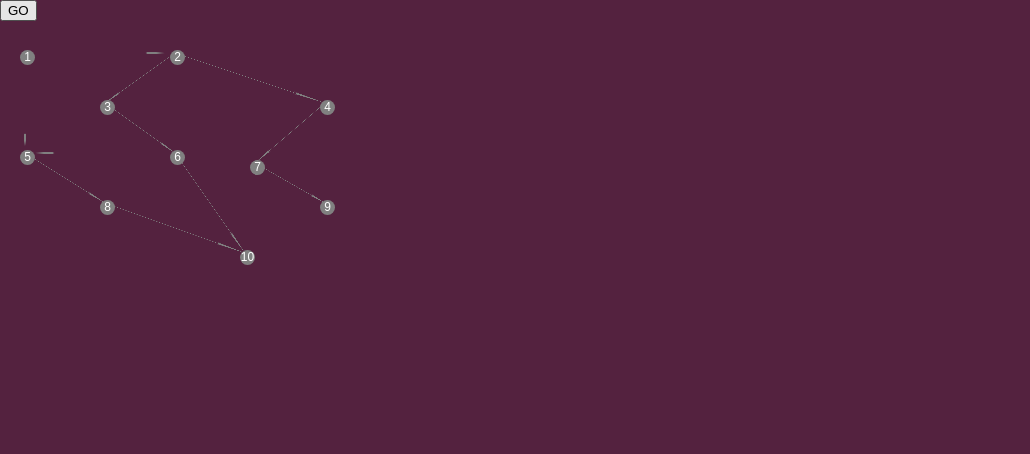
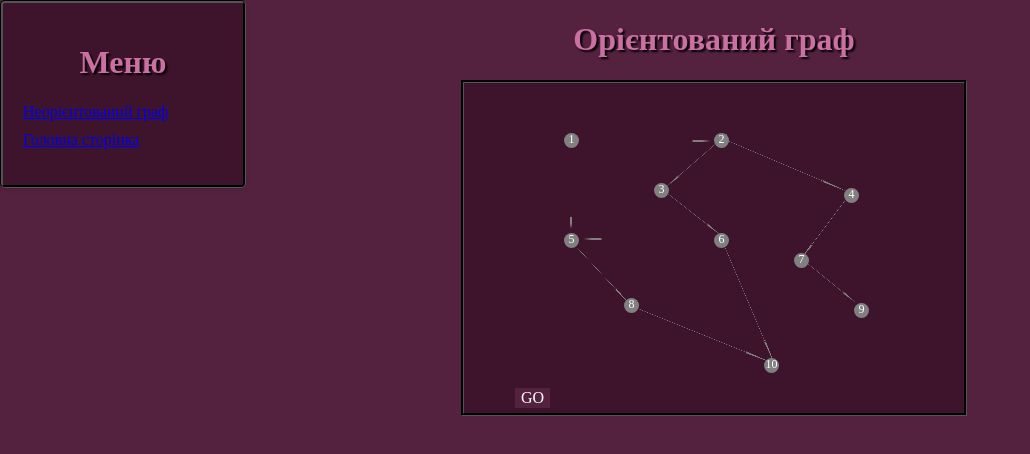
Before and after one commit to puyrgenJidda/graphs, a plain HTML site: page dir_graph.html in a window 1280 px wide. Shown: the whole page, without its empty margins (0-1030 px from the left). Drawn offline with Linux system fonts and the light colour scheme.

Commit message:
Графи з relative + стилізація сторінок з графами

```diff
--- a/css/graph.css
+++ b/css/graph.css
@@ -1,9 +1,29 @@
+body{
+    background-color: #54223f;
+    display: flex;
+}
+.container{
+    width:70%;
+
+}
+h1{
+    text-align: center;
+    color: #ca70a3;
+    text-shadow: 2px 2px 2px #000;
+}
 #graph {
-    position: absolute;
+    position: relative;
+    background-color: #3e142c;
+    margin: 0 auto;
+    height: 330px;
+    width: 400px;
+    padding: 0 50px;
+    border-style: groove;
+    border-color: black;
 }
 
 .circle {
-    position: absolute;
+    position: relative;
     border-radius: 50%;
     background-color: #808080;
     width: 15px;
@@ -15,102 +35,98 @@
 }
 
 .line {
-    position: absolute;
+    position: relative;
     height: 3px;
     z-index: 0;
 }
-body {
-    font-family: Arial, sans-serif;
-    color: #eadfdf;
-    margin: 0;
-    background-color: #54223f;
-    position: absolute;
+
+#graph :nth-child(11) {
+    width: 150px;
 }
 
-h1 {
-    font-size: 36px;
-    margin-bottom: 20px;
-    text-align: center;
-}
-    h2 {
-        font-size: 36px;
-        text-align: center;
-        font-style: italic;
-        text-transform: uppercase;
-    margin-bottom: 10px;
-}
- h3, h4 {
-    font-family: "Times New Roman", serif;
-    font-style: italic;
+#graph :nth-child(12) {
+    width: 100px;
+    transform-origin: left;
+    transform: rotate(90deg);
 }
 
-
-p {
-    margin-bottom: 10px;
+#graph :nth-child(13) {
+    width: 80px;
+    transform-origin: left;
+    transform: rotate(139deg);
 }
 
-.graph-list {
-    float: left;
+#graph :nth-child(14) {
+    width: 140px;
+    transform-origin: left;
+    transform: rotate(23deg);
+}
+
+#graph :nth-child(15) {
+    width: 78px;
+    transform-origin: left;
+    transform: rotate(38deg);
+}
+
+#graph :nth-child(16) {
+    width: 85px;
+    transform-origin: left;
+    transform: rotate(127deg);
+}
+
+#graph :nth-child(17) {
+    width: 85px;
+    transform-origin: left;
+    transform: rotate(47deg);
+}
+#graph :nth-child(18) {
+    width: 130px;
+    transform-origin: left;
+    transform: rotate(67deg);
+}
+#graph :nth-child(19) {
+    width: 150px;
+    transform-origin: left;
+    transform: rotate(180deg);
+}
+#graph :nth-child(20) {
+    width: 75px;
+    transform-origin: left;
+    transform: rotate(39deg);
+}
+#graph :nth-child(21) {
+    width: 150px;
+    transform-origin: left;
+    transform: rotate(22deg);
+}
+.buttonGo{
+    position: relative;
+    left:-153px;
+    bottom: -100px;
+    border: none;
+    background-color: #54223f;
+    color:#fff;
+}
+.buttonGo:active{
+    border:1px solid #dc59a5;
+}
+
+.menu{
+    border-style: groove;
+    border-color: black;
     width: 200px;
     margin-right: 20px;
-    background-color: #54223f;
+    background-color: #3e142c;
     padding: 20px;
     border-radius: 5px;
     box-shadow: 0 2px 5px rgba(0, 0, 0, 0.1);
+    height: fit-content;
 }
-
-.graph-list ul {
+.menu ul {
     list-style-type: none;
     padding: 0;
 }
 
-.graph-list li {
+.menu li {
     margin-bottom: 10px;
 }
-
-.graphs {
-    display: flex;
-    flex-direction: row;
-    align-items: flex-start;
-    justify-content: space-between;
-}
-
-.graph {
-    flex-basis: calc(50% - 10px);
-    margin-bottom: 30px;
-    background-color: #54223f;
-    padding: 20px;
-    border-radius: 5px;
-    box-shadow: 0 2px 5px rgba(0, 0, 0, 0.1);
-    transition: transform 0.3s ease;
-}
-
-.graph:hover {
-    transform: scale(1.05);
-}
-
-.graph img {
-    width: 100%;
-    margin-bottom: 10px;
-    border-radius: 5px;
-}
-
-.graph p {
-    font-style: italic;
-    color: #eee6e6;
-}
-
-.container {
-    display: flex;
-    justify-content: space-between;
-    align-items: flex-start;
-}
-
-.content {
-    flex-grow: 1;
-    margin-left: 20px;
-}
-
-.graph-info {
-    margin-bottom: 40px;
-}
--- a/dir_graph.html
+++ b/dir_graph.html
@@ -1,52 +1,59 @@
 <!DOCTYPE html>
 <html lang="en">
+
 <head>
     <meta charset="UTF-8">
     <meta http-equiv="X-UA-Compatible" content="IE=edge">
     <meta name="viewport" content="width=device-width, initial-scale=1.0">
     <title>Орієнтований граф</title>
     <link rel="stylesheet" href="css/graph.css">
+    <link rel="stylesheet" href="css/normalize.css">
     <style>
-        .line{
+        .line {
             height: 2px;
         }
     </style>
 </head>
+
 <body>
-    <div id="graph">
-        <div class="circle" style="left: 20px; top: 50px;">1</div>
-        <img src="img/arrow_gray.png" alt="" class="line" style="left: 25px; top: 52px;">
-        <img src="img/arrow_gray.png" alt="" class="line" style="left: 25px; top: 52px;">
+    <div class="menu">
+        <h1>Меню</h1>
+        <ul>
+            <li><a href="undir_graph.html">Неорієнтований граф</a></li>
+            <li><a href="index.html">Головна сторінка</a></li>
+        </ul>
+    </div>
+    <div class="container">
+        <h1>Орієнтований граф</h1>
+        <div id="graph">
+            <div class="circle" style="left: 50px; top: 50px;">1</div>
+            <div class="circle" style="left: 200px; top: 35px;">2</div>
+            <div class="circle" style="left: 140px; top: 70px;">3</div>
+            <div class="circle" style="left: 330px; top: 60px;">4</div>
+            <div class="circle" style="left: 50px; top: 90px;">5</div>
+            <div class="circle" style="left: 200px; top: 75px;">6</div>
+            <div class="circle" style="left: 280px; top: 80px;">7</div>
+            <div class="circle" style="left: 110px; top: 110px;">8</div>
+            <div class="circle" style="left: 340px; top: 100px;">9</div>
+            <div class="circle" style="left: 250px; top: 140px;">10</div>
 
-        <div class="circle" style="left: 170px; top: 50px;">2</div>
-        <img src="img/arrow_gray.png" alt="" class="line" style="left: 175px; top: 52px;">
-        <img src="img/arrow_gray.png" alt=""  class="line" style="left: 175px; top: 52px;">
+            <img src="img/arrow_gray.png" alt="" class="line" style="left: 57px; top: -105px;">
+            <img src="img/arrow_gray.png" alt="" class="line" style="left: -97px; top: -110px;">
+            <img src="img/arrow_gray.png" alt="" class="line" style="left: -45px; top: -112px;">
+            <img src="img/arrow_gray.png" alt="" class="line" style="left: 205px; top: -127px;">
+            <img src="img/arrow_gray.png" alt="" class="line" style="left: 0px; top: -78px;">
+            <img src="img/arrow_gray.png" alt="" class="line" style="left: 113px; top: -74px;">
+            <img src="img/arrow_gray.png" alt="" class="line" style="left: -260px; top: -25px;">
+            <img src="img/arrow_gray.png" alt="" class="line" style="left: 210px; top: -37px;">
+            <img src="img/arrow_gray.png" alt="" class="line" style="left: 75px; top: -43px;">
+            <img src="img/arrow_gray.png" alt="" class="line" style="left: -5px; top: -27px;">
+            <img src="img/arrow_gray.png" alt="" class="line" style="left: 120px; top: 5px;">
+            <input type="button" value="GO" onclick="nextStep()" class="buttonGo">
+        </div>
+    </div>
 
-        <div class="circle" style="left: 100px; top: 100px;">3</div>
-        <img src="img/arrow_gray.png" alt=""  class="line" style="left: 105px; top: 102px;">
 
-        <div class="circle" style="left: 320px; top: 100px;">4</div>
-        <img src="img/arrow_gray.png" alt=""  class="line" style="left: 325px; top: 102px;">
-
-        <div class="circle" style="left: 20px; top: 150px;">5</div>
-        <img src="img/arrow_gray.png" alt=""  class="line" style="left: 25px; top: 152px;">
-
-        <div class="circle" style="left: 170px; top: 150px;">6</div>
-        <img src="img/arrow_gray.png" alt=""  class="line" style="left: 175px; top: 152px;">
-        <img src="img/arrow_gray.png" alt="" class="line" style="left: 175px; top: 152px;">
-
-        <div class="circle" style="left: 250px; top: 160px;">7</div>
-        <img src="img/arrow_gray.png" alt=""  class="line" style="left: 255px; top: 162px;">
-
-        <div class="circle" style="left: 100px; top: 200px;">8</div>
-        <img src="img/arrow_gray.png" alt="" class="line" style="left: 105px; top: 202px;">
-
-        <div class="circle" style="left: 320px; top: 200px;">9</div>
-        <div class="circle" style="left: 240px; top: 250px;">10</div>
-    </div>
-    <input type="button" value="GO" onclick="nextStep()">
-
-    <script src="js/graph.js"></script>
     <script src="js/graph_dir.js"></script>
 </body>
+
 </html>
--- a/js/graph.js
+++ /dev/null
@@ -1,34 +0,0 @@
-apexes = document.getElementsByClassName('circle');
-lines = document.getElementsByClassName('line');
-button = document.getElementsByTagName('input')[0];
-drawLine(apexes[0], apexes[1], lines[0])
-drawLine(apexes[0], apexes[4], lines[1])
-drawLine(apexes[1], apexes[2], lines[2])
-drawLine(apexes[1], apexes[3], lines[3])
-drawLine(apexes[2], apexes[5], lines[4])
-drawLine(apexes[3], apexes[6], lines[5])
-drawLine(apexes[4], apexes[7], lines[6])
-drawLine(apexes[5], apexes[9], lines[7])
-drawLine(apexes[5], apexes[4], lines[8])
-drawLine(apexes[6], apexes[8], lines[9])
-drawLine(apexes[7], apexes[9], lines[10])
-
-
-function drawLine(apex1, apex2, line) {
-    const x1 = parseInt(apex1.style.left) + 5;
-    const y1 = parseInt(apex1.style.top) + 5;
-    const x2 = parseInt(apex2.style.left) + 5;
-    const y2 = parseInt(apex2.style.top) + 5;
-
-    const distance = Math.sqrt(Math.pow(x2 - x1, 2) + Math.pow(y2 - y1, 2));
-
-    line.style.width = distance + "px";
-    line.style.transformOrigin = "left";
-    line.style.transform = "rotate(" + getAngle(x1, y1, x2, y2) + "deg)";
-}
-
-function getAngle(x1, y1, x2, y2) {
-    const dx = x2 - x1;
-    const dy = y2 - y1;
-    return Math.atan2(dy, dx) * (180 / Math.PI);
-}
--- a/js/graph_dir.js
+++ b/js/graph_dir.js
@@ -1,3 +1,6 @@
+apexes = document.getElementsByClassName('circle');
+lines = document.getElementsByClassName('line');
+button = document.getElementsByTagName('input')[0];
 counter_apex = 0;
 color_lines = [[0], [0, 1], [0, 2, 3, 6], [0, 0, 0, 4, 5, 10], [0, 0, 7, 8, 9, 10]];
 color_apexes = [0, 1, 4, 2, 3, 7, 5, 6, 9, 8];
--- a/js/graph_un.js
+++ b/js/graph_un.js
@@ -1,3 +1,6 @@
+apexes = document.getElementsByClassName('circle');
+lines = document.getElementsByClassName('line');
+button = document.getElementsByTagName('input')[0];
 counter_apex = 0;
 color_lines = [[0], [0, 1], [0, 2, 3, 6, 8], [0, 0, 7, 4, 5, 10], [0, 0, 0, 8, 9, 10]];
 color_apexes = [0, 1, 4, 5, 2, 3, 7, 6, 9, 8];
```
Also changed, not shown: undir_graph.html (+37 -31 lines).
